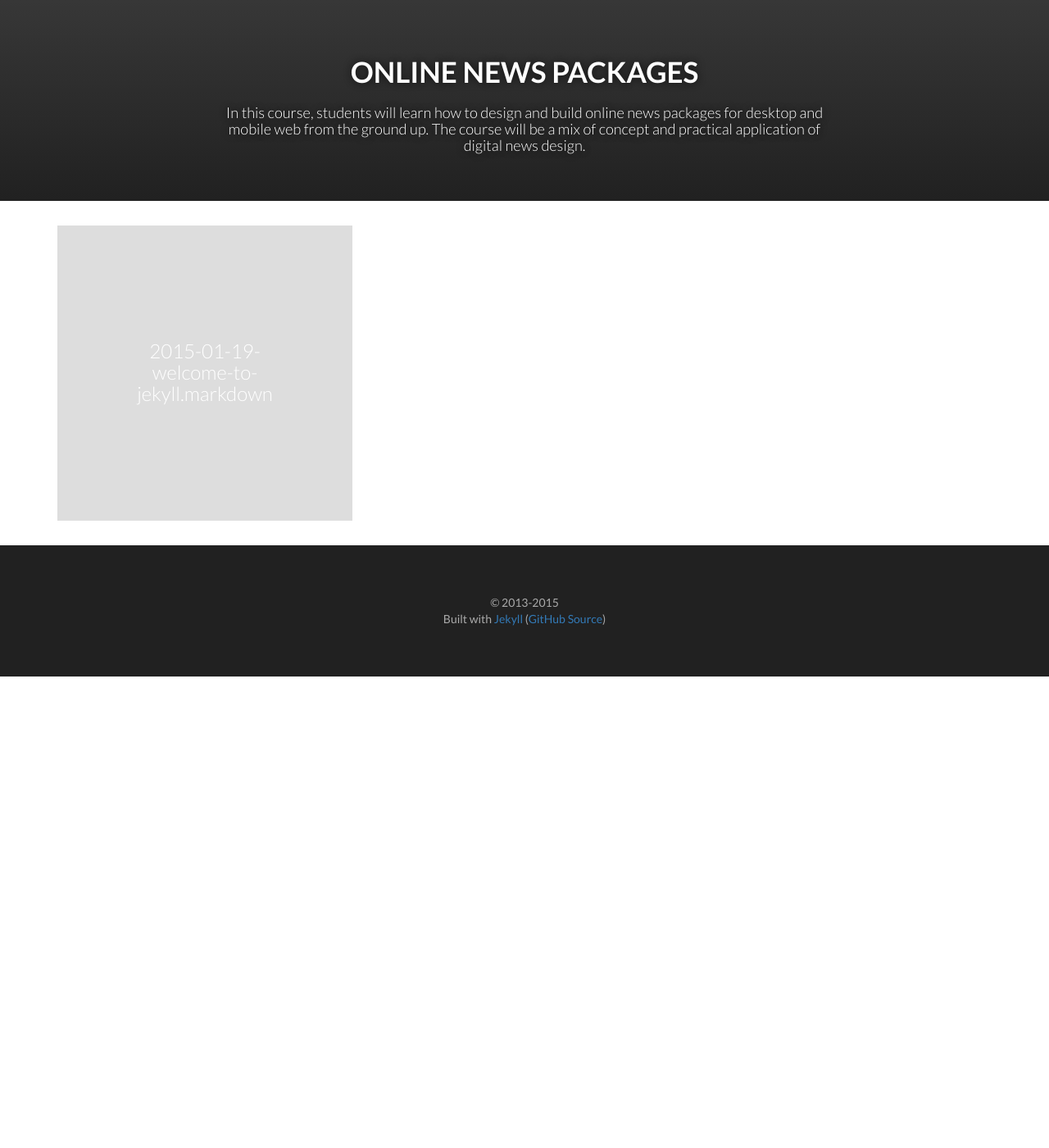
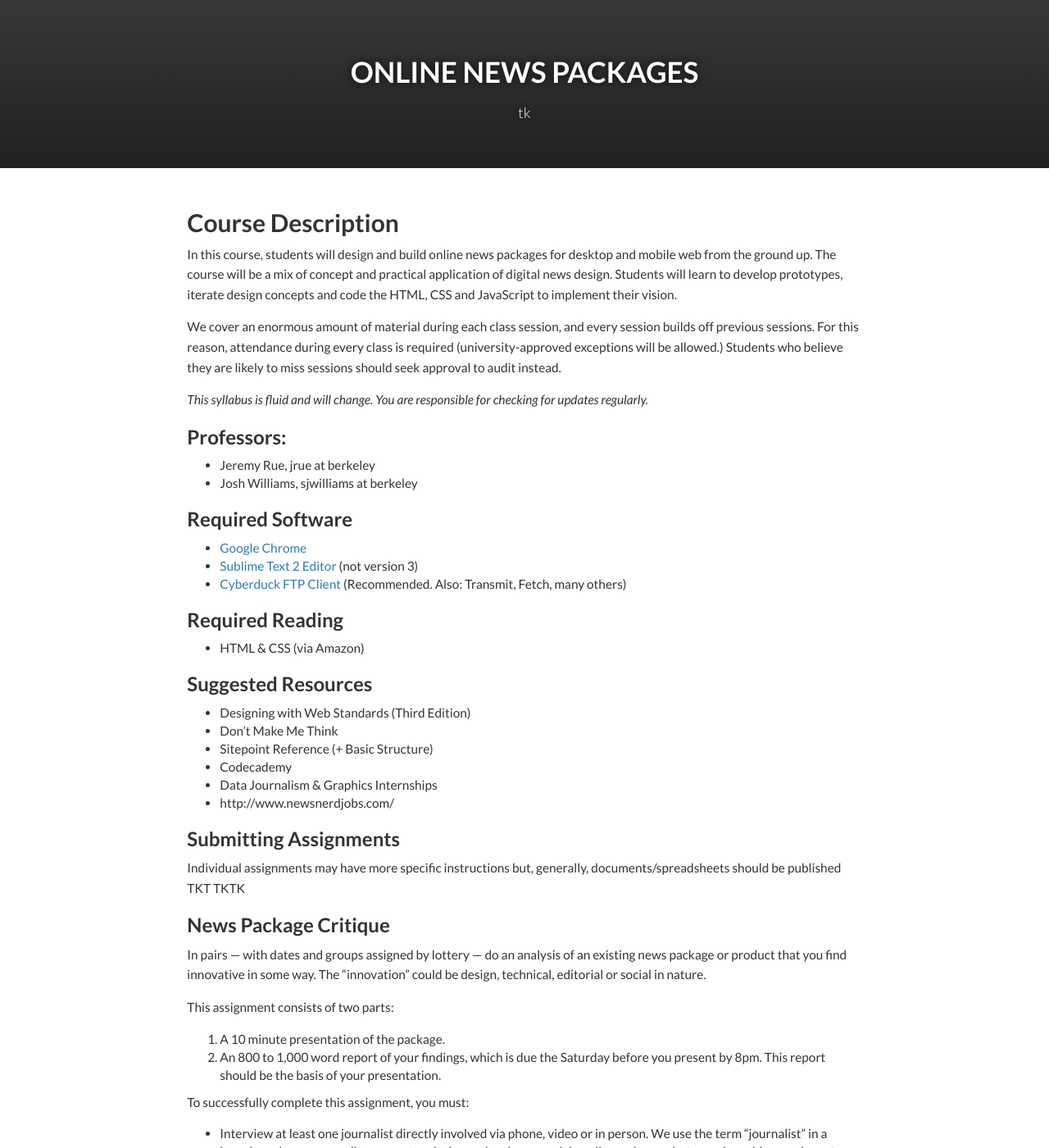
Before and after one commit to ucbsoj/15sp-onlinenewspackages, a Jekyll site: the page built from index.md, in a window 1280 px wide and 1400 px high. Shown: the whole window at 82% size. Built offline with Jekyll 4.4.1, drawn with Linux system fonts in a browser that asks for light colours; Markdown is read by kramdown in place of the engine named in the settings; some of the changed text lies outside the part shown.

Commit message:
wip: more jekyll organization

```diff
--- a/_config.yml
+++ b/_config.yml
@@ -1,6 +1,6 @@
 # Site settings
 title: Online News Packages
-description: "In this course, students will learn how to design and build online news packages for desktop and mobile web from the ground up. The course will be a mix of concept and practical application of digital news design."
+description: "tk"
 baseurl: "/15spring-onlinepackages/" # the subpath of your site, e.g. /blog/
 url: "http://ucbsoj.github.io/" # the base hostname & protocol for your site
 
@@ -10,3 +10,7 @@ markdown: redcarpet
 redcarpet:
   extensions: [smart, tables]
 highlighter: true
+collections:
+  lessons:
+    output: true
+    permalink: /lessons/:path/
--- a/_includes/footer.html
+++ b/_includes/footer.html
@@ -1,7 +1,6 @@
 <footer>
 	<div class="container-fluid">
         <div class="text-center">
-            &copy; 2013<script>new Date().getFullYear()>2010&&document.write("-"+new Date().getFullYear());</script><br>
             Built with <a href="http://jekyllrb.com/">Jekyll</a> (<a href="https://github.com/ucbsoj/ucbsoj.github.io">GitHub Source</a>)
         </div>
 	</div>
--- a/_layouts/default.html
+++ b/_layouts/default.html
@@ -1,30 +1,11 @@
 <!DOCTYPE html>
-<html prefix="og: http://ogp.me/ns#">
-  {% include head.html %}
-  <body>
+<html>
+{% include head.html %}
+<body>
     {% include header.html %}
     <div class="container-fluid">
-        <div class="container">
-            <div class="row">
-
-
-            {% for post in site.posts %}
-              <div class="col-sm-4 col-xs-6 tile_container">
-                  <div class="tile">
-                      <h3 class="text-center"><a href="{{ post.url | prepend: site.baseurl }}"><span class="classname">{{ post.name }}</span></a></h3>
-                  </div>
-              </div>
-            {% endfor %}
-
-            </div> <!-- .row -->
-        </div><!-- .container -->
-    </div><!-- .container-fluid -->
-
-
-
-
-
-
+        {{{content}}}
+    </div>
     {% include footer.html %}
-  </body>
+</body>
 </html>
--- /dev/null
+++ b/_layouts/syllabus.html
@@ -0,0 +1,35 @@
+---
+layout: default
+---
+<section class="row">
+    <div class="col-md-8 col-md-offset-2">
+        {{ content }}
+    </div>
+</section>
+
+<section class="row">
+    <div class="col-md-8 col-md-offset-2">
+        <dl class="dl-horizontal">
+<!--                 {% for lesson in site.collections[page.collection].docs %}
+
+                {% assign lessonYear = lesson.date | date: "%Y" %}
+
+                {% if lesson.type == "lesson" and lessonYear == currentYear %}
+
+                <dt>{{ lesson.date | date: "%b %-d" }}</dt>
+
+                 <dd>
+                    <strong><a class="post-link" href="{{ lesson.url }}">{{ lesson.title }}</a></strong> &mdash; {{ lesson.description }}
+                 </dd>
+
+                 {% endif %}
+
+            {% endfor %} -->
+
+            {% for lesson in site.lessons %}
+                <dt>hi</dt>
+                <dd>hi</dd>
+            {% endfor %}
+        </dl>
+    </div>
+</section>
--- a/index.html
+++ /dev/null
@@ -1,3 +0,0 @@
----
-layout: default
----
--- /dev/null
+++ b/index.md
@@ -0,0 +1,57 @@
+---
+layout: syllabus
+title: Online News Packages
+description: Spring 2015, Mondays, 6–9 p.m.
+date: 2015-01-20
+---
+
+##Course Description
+
+In this course, students will design and build online news packages for desktop and mobile web from the ground up. The course will be a mix of concept and practical application of digital news design. Students will learn to develop prototypes, iterate design concepts and code the HTML, CSS and JavaScript to implement their vision.
+
+We cover an enormous amount of material during each class session, and every session builds off previous sessions. For this reason, attendance during every class is required (university-approved exceptions will be allowed.) Students who believe they are likely to miss sessions should seek approval to audit instead.
+
+*This syllabus is fluid and will change. You are responsible for checking for updates regularly.*
+
+###Professors:
+* Jeremy Rue, jrue at berkeley
+* Josh Williams, sjwilliams at berkeley
+
+
+###Required Software
+
+* [Google Chrome](https://www.google.com/chrome/)
+* [Sublime Text 2 Editor](http://www.sublimetext.com/2) (not version 3)
+* [Cyberduck FTP Client](http://cyberduck.ch/) (Recommended. Also: Transmit, Fetch, many others)
+
+###Required Reading
+* HTML & CSS (via Amazon)
+
+###Suggested Resources
+* Designing with Web Standards (Third Edition)
+* Don't Make Me Think
+* Sitepoint Reference (+ Basic Structure)
+* Codecademy
+* Data Journalism & Graphics Internships
+* http://www.newsnerdjobs.com/
+
+###Submitting Assignments
+Individual assignments may have more specific instructions but, generally, documents/spreadsheets should be published TKT TKTK
+
+
+###News Package Critique
+In pairs — with dates and groups assigned by lottery — do an analysis of an existing news package or product that you find innovative in some way. The “innovation” could be design, technical, editorial or social in nature.
+
+This assignment consists of two parts:
+
+1. A 10 minute presentation of the package.
+2. An 800 to 1,000 word report of your findings, which is due the Saturday before you present by 8pm. This report should be the basis of your presentation.
+
+To successfully complete this assignment, you must:
+
+* Interview at least one journalist directly involved via phone, video or in person. We use the term “journalist” in a broad, modern sense: editor, reporter, designer, developer, social media producer, photographer, videographer, etc.
+* Succinctly communicate why the project is innovative.
+* Discuss how the story or product exists on various social, mobile and desktop platforms.
+* Be able to discuss any tools or techniques that helped make the project possible.
+* Highlight any missed opportunities. For example, a project might work well on desktop but fail on mobile.
+* Help the class understand how they might apply these lessons to our projects.
```
Also changed, not shown: _layouts/class.html (deleted, +0 -46 lines), _lessons/week1.md (added, +23 -0 lines), _lessons/week2.md (added, +14 -0 lines), about.md (deleted, +0 -11 lines), feed.xml (deleted, +0 -30 lines).
